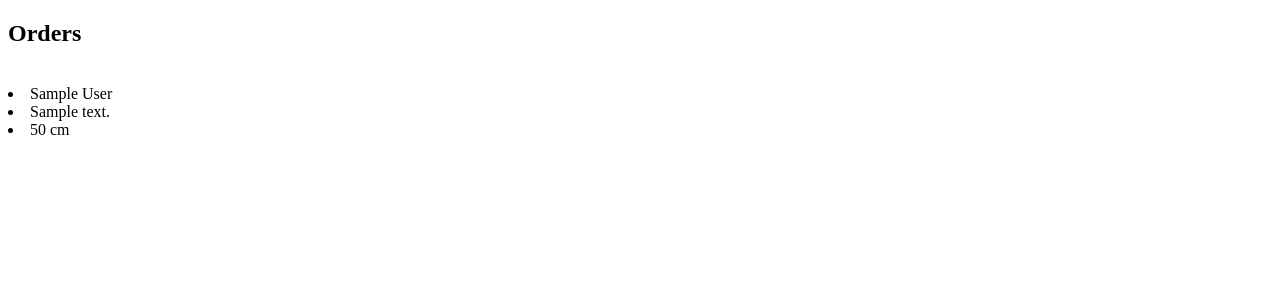
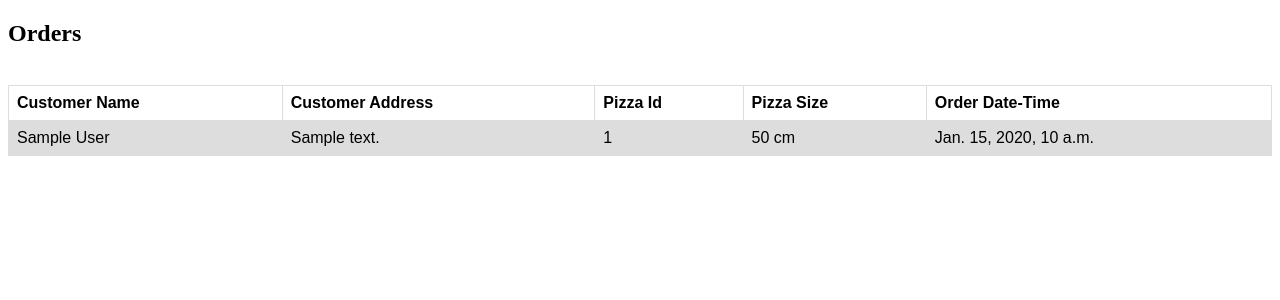
Before and after one commit to MaralKay/pizza-service, a Django app: page /orders/ in a window 1280 px wide. Shown: the top 300 px of the page. Run offline with Django 3.2, Linux system fonts and the light colour scheme; tables that the repository leaves empty hold one stand-in row (values such as "Sample post").

Commit message:
changed to table display and added basic css

```diff
--- a/pizzaService_proj/orders/models.py
+++ b/pizzaService_proj/orders/models.py
@@ -1,5 +1,6 @@
 from django.db import models
 from django.db.models import ForeignKey
+import datetime
 
 
 class Customer(models.Model):
@@ -28,6 +29,7 @@ class Order(models.Model):
     order_id = models.AutoField(primary_key=True)
     pizza = models.ForeignKey(Pizza)
     customer = models.ForeignKey(Customer)
+    order_datetime = models.DateTimeField(default=datetime.datetime.now, blank=True)
 
     def __str__(self):
         return u'%s %s %s' % (self.order_id, self.customer.customer_name, self.pizza)
--- a/pizzaService_proj/orders/templates/orders/orders.html
+++ b/pizzaService_proj/orders/templates/orders/orders.html
@@ -2,22 +2,50 @@
 <html>
 <head>
     <title>All Orders</title>
+    <style>
+        table {
+            font-family: arial, sans-serif;
+            border-collapse: collapse;
+            width: 100%;
+        }
+
+        td, th {
+            border: 1px solid #dddddd;
+            text-align: left;
+            padding: 8px;
+        }
+
+        tr:nth-child(even) {
+            background-color: #dddddd;
+        }
+    </style>
 </head>
 <body>
     <h2>Orders</h2>
     {% if orders %}
         <br>
+        <table style="width:100%">
+            <tr>
+                <th>Customer Name</th>
+                <th>Customer Address</th>
+                <th>Pizza Id</th>
+                <th>Pizza Size</th>
+                <th>Order Date-Time</th>
+            </tr>
             {% for order in orders %}
-                <li>{{ order.customer.customer_name }}</li>
-                <li>{{ order.customer.customer_address }}</li>
+            <tr>
+                <td>{{ order.customer.customer_name }}</td>
+                <td>{{ order.customer.customer_address }}</td>
+                <td>{{ order.pizza.pizza_id }}</td>
                 {% if order.pizza.pizza_size %}
-                    <li>30 cm</li>
+                <td>30 cm</td>
                 {% else %}
-                    <li>50 cm</li>
+                <td>50 cm</td>
                 {% endif %}
-            <br></br>
+                <td>{{ order.order_datetime }}</td>
+            </tr>
             {% endfor %}
-        </ul>
+        </table>
     {% else %}
         <p>No orders found in the database.</p>
     {% endif %}
--- a/pizzaService_proj/orders/urls.py
+++ b/pizzaService_proj/orders/urls.py
@@ -3,7 +3,6 @@ import orders.views as views
 
 
 urlpatterns = [
-    url(r'search-form/$', views.search_form),
     url(r'^search/$', views.search),
-    url(r'^orders/$', views.getOrders),
+    url(r'^orders/$', views.get_orders),
 ]
--- a/pizzaService_proj/orders/views.py
+++ b/pizzaService_proj/orders/views.py
@@ -4,21 +4,18 @@ from django.shortcuts import render
 from orders.models import Order
 
 
-def search_form(request):
-    return render(request, 'orders/search_form.html')
+def search(request):
+    error = False
+    if 'q' in request.GET:
+        q = request.GET['q']
+        if not q:
+            error = True
+        else:
+            orders = Order.objects.filter(order_id__icontains=q)
+            return render(request, 'orders/search_results.html', {'orders': orders, 'query': q})
+    return render(request, 'orders/search_form.html', {'error': error})
 
 
-def search(request):
-    if 'q' in request.GET and request.GET['q']:
-        q = request.GET['q']
-        orders = Order.objects.filter(order_id__icontains=q)
-        return render(request, 'orders/search_results.html',
-                      {'orders': orders, 'query': q})
-    else:
-        return HttpResponse('Please submit a search term.')
-
-
-def getOrders(request):
+def get_orders(request):
     orders = Order.objects.all()
-    return render(request, 'orders/orders.html',
-                      {'orders': orders})
+    return render(request, 'orders/orders.html', {'orders': orders})
```
Also changed, not shown: pizzaService_proj/orders/templates/orders/search_form.html (+15 -1 lines), pizzaService_proj/orders/templates/orders/search_results.html (+39 -11 lines), pizzaService_proj/orders/migrations/0002_order_order_datetime.py (added).
